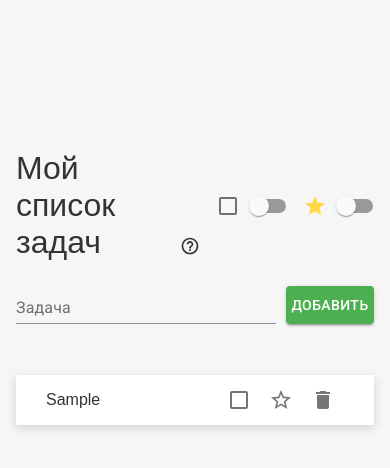
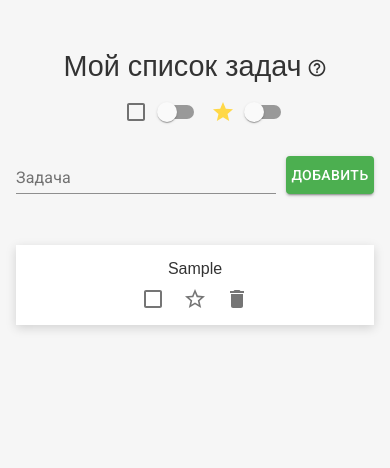
Before and after one commit to chunaixxx/react-todo-app, a React app: page / in a window 390 px wide. Both pictures are taken after typing "Sample" into the empty fields and a click on the button "ДОБАВИТЬ". Shown: the top 468 px of the page. Built offline with nearby package versions, Linux system fonts and the light colour scheme.

Commit message:
Добавление адаптации

```diff
--- a/src/App.js
+++ b/src/App.js
@@ -74,7 +74,7 @@ const App = () => {
 		<Container maxWidth='md'>
 			<main className='main'>
 				<div className='main__inner'>
-					<div className='main__inner'>
+					<div className='main__title-container'>
 						<h1 className='main__title'>Мой список задач</h1>
 
 						<div className='main__help'>
--- a/src/components/TodoList/TodoListItem/TodoListItem.css
+++ b/src/components/TodoList/TodoListItem/TodoListItem.css
@@ -4,15 +4,14 @@
 	justify-content: space-between;
 	background-color: #fff;
 	box-shadow: 0 3px 10px rgba(0,0,0,0.15);
-
-	overflow: hidden;
-	min-height: 0px;
-	height: 0px;
-
 	margin-bottom: 0px;
 	padding: 0;
 
+
 	transition: .3s, opacity .1s;
+	opacity: 0;
+	max-height: 0;
+	overflow: hidden;
 	transform: scale(0);
 }
 
@@ -20,11 +19,15 @@
 /* Новая задача */
 .list__item_added {
 	margin-bottom: 10px;
-	padding: 5px 30px;
+	padding: 5px 20px;
+	overflow: hidden;
 
-	transition: .3s;
-	min-height: 50px;
+	opacity: 1;
+
+	transition: .3s, opacity .1s;
 	transform: scale(1);
+
+	max-height: 300px;
 }
 
 /* Создание белого фона, который появляется сверху при удалении*/
@@ -44,13 +47,14 @@
 
 /* Удаление задачи */
 .list__item_delete {
-	min-height: 0px;
-	height: 0px;
+	padding: 0;
+	margin-bottom: 0px;
 	overflow: hidden;
-	padding: 0 30px;
-	margin-bottom: 0px;
+
+	opacity: 0;
+	transition: .3s, opacity .1s;
+	max-height: 0;
 	transform: scale(0);
-	opacity: 0;
 }
 
 .list__item_delete:before {
@@ -59,11 +63,14 @@
 }
 
 .list__text {
-	display: flex;
+	display: inline-flex;
 	align-items: center;
 	position: relative;
 	color: #333;
 	transition: .3s;
+	padding-left: 9px;
+	word-break: break-word;
+	width: 100%;
 }
 
 .list__text_done {
@@ -74,3 +81,17 @@
 .list__container {
 	display: flex;
 }
+
+
+@media (max-width: 550px) {
+	.list__item {
+		flex-direction: column;
+		align-items: center;
+	}
+
+	.list__text {
+		margin-top: 10px;
+		padding-left: 0px;
+		justify-content: center;
+	}
+}
--- a/src/components/TodoSwitcher/TodoSwitcher.css
+++ b/src/components/TodoSwitcher/TodoSwitcher.css
@@ -18,3 +18,9 @@
 	align-items: center;
 	color: #ffd847;
 }
+
+@media (max-width: 550px) {
+	.switchers {
+		margin-top: 10px;
+	}
+}
--- a/src/styles/App.css
+++ b/src/styles/App.css
@@ -22,17 +22,24 @@ body {
 	align-items: center;
 	flex-direction: column; */
 
-	padding-top: 150px;
+	margin-top: 50px;
+}
+
+.main__inner {
+	display: flex;
+	justify-content: space-between;
+}
+
+.main__title-container {
+	display: flex;
+	justify-content: space-between;
+	position: relative;
 }
 
 .main__title {
 	font-weight: 100;
 	color: #333;
-}
-
-.main__inner {
-	display: flex;
-	justify-content: space-between;
+	font-size: 2em;
 }
 
 .main__help {
@@ -46,3 +53,16 @@ body {
 .main__help:hover {
 	cursor: help;
 }
+
+@media (max-width: 550px) {
+	.main__inner {
+		flex-direction: column;
+		align-items: center;
+	}
+
+	.main__title {
+		font-weight: 100;
+		color: #333;
+		font-size: 1.8em;
+	}
+}
```
Also changed, not shown: 3 other files (tests, documents, lock files or other folders).
